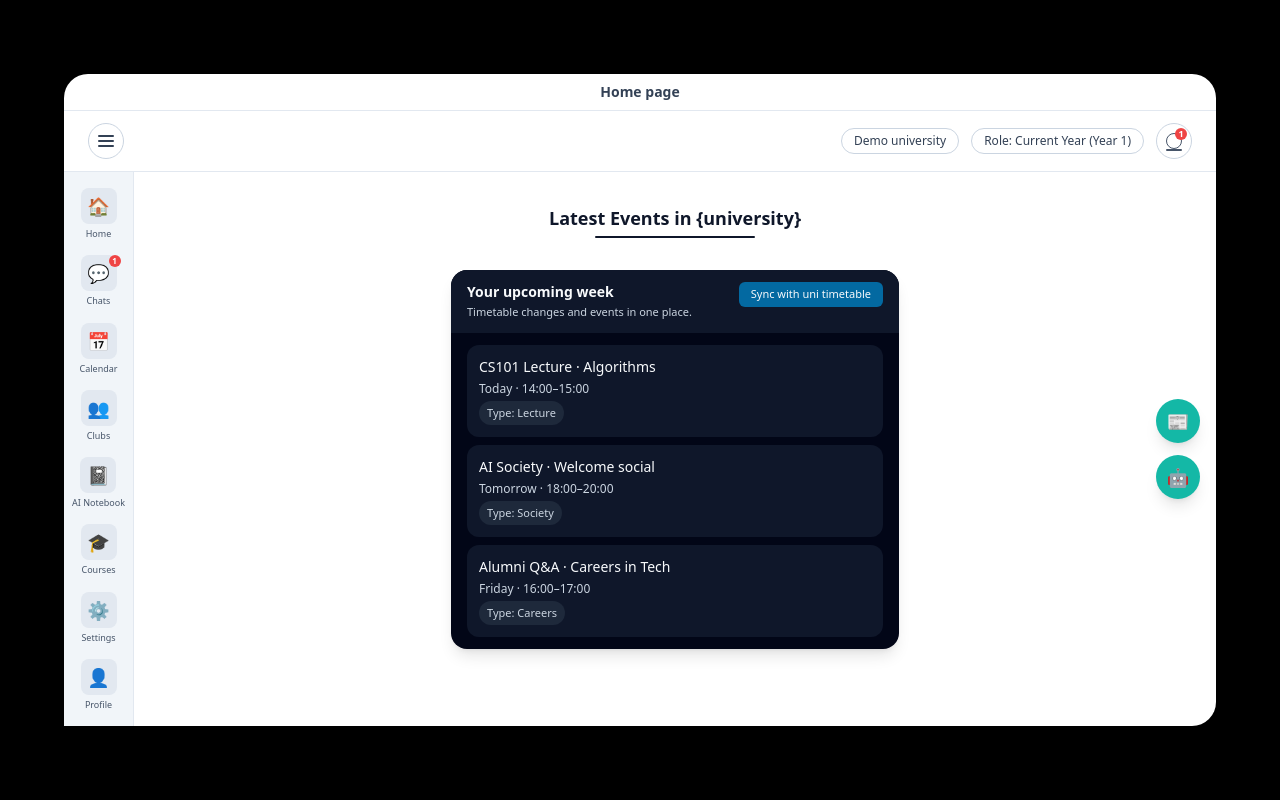
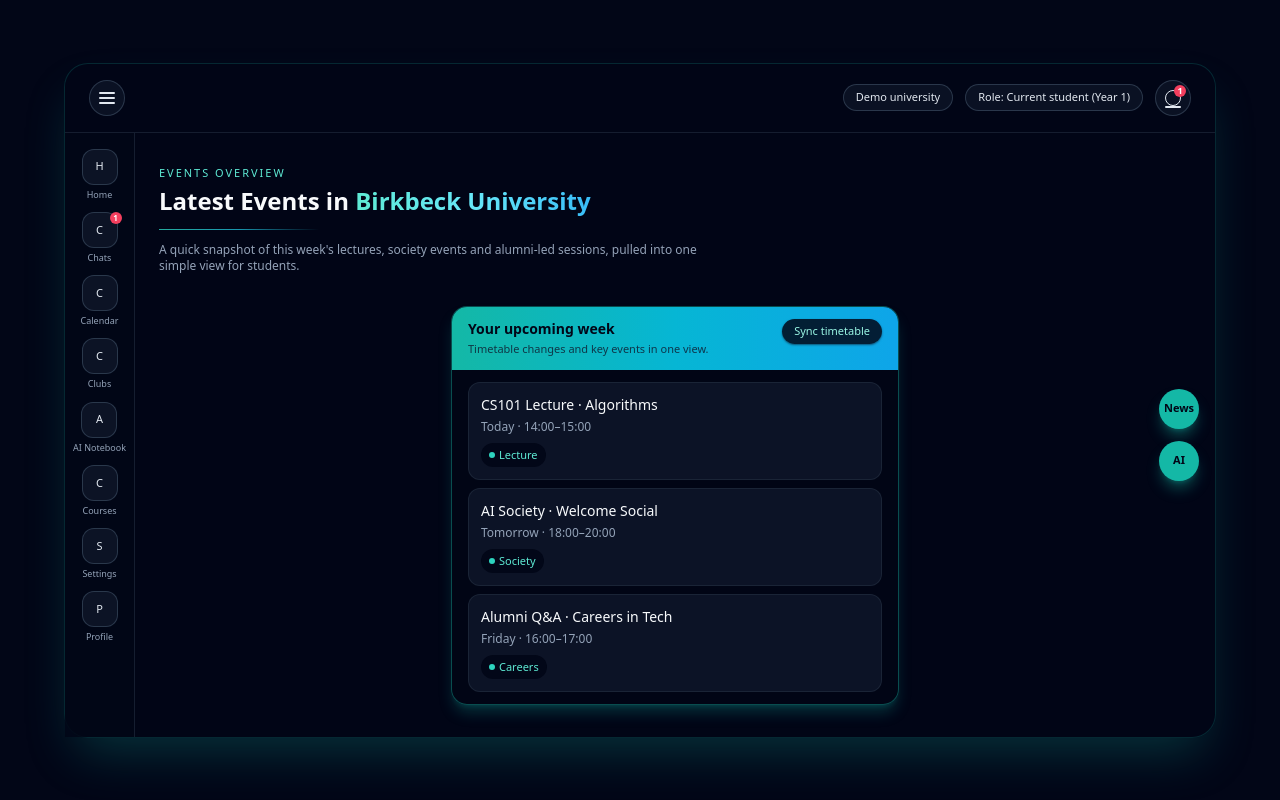
Before and after one commit to linguist101/Acaderra, a Next.js app in the folder web/: page /demo in a window 1280 px wide. Built offline with nearby package versions, Linux system fonts and the light colour scheme.

Commit message:
Update page.tsx

```diff
--- a/web/src/app/demo/page.tsx
+++ b/web/src/app/demo/page.tsx
@@ -1,4 +1,6 @@
-// src/app/demo/page.tsx
+"use client";
+
+import { useState } from "react";
 
 const mockEvents = [
   {
@@ -9,7 +11,7 @@
   },
   {
     id: 2,
-    title: "AI Society · Welcome social",
+    title: "AI Society · Welcome Social",
     time: "Tomorrow · 18:00–20:00",
     type: "Society",
   },
@@ -22,130 +24,145 @@
 ];
 
 export default function DemoHomePage() {
+  const [sidebarCollapsed, setSidebarCollapsed] = useState(true);
+
   return (
-    <main className="min-h-screen bg-black text-slate-900">
-      {/* Center the main white app frame on black background */}
-      <div className="flex min-h-screen items-center justify-center px-4 py-6">
-        <div className="relative flex w-full max-w-6xl flex-col rounded-3xl bg-white shadow-2xl">
+    <main className="min-h-screen bg-slate-950 text-slate-50">
+      {/* Background accent */}
+      <div className="pointer-events-none fixed inset-0 -z-10 bg-[radial-gradient(circle_at_top,_rgba(45,212,191,0.18),_transparent_55%),radial-gradient(circle_at_bottom,_rgba(8,47,73,0.85),_rgba(15,23,42,1))]" />
 
-          {/* Top strip label */}
-          <div className="border-b border-slate-200 py-2 text-center text-sm font-semibold text-slate-700">
-            Home page
-          </div>
-
-          {/* Header bar inside frame */}
-          <header className="flex items-center justify-between gap-4 border-b border-slate-200 px-6 py-3">
-
-            {/* Left Hamburger */}
+      <div className="flex min-h-screen items-center justify-center px-4 py-8">
+        {/* Main app frame */}
+        <div className="flex w-full max-w-6xl flex-col rounded-3xl border border-teal-500/20 bg-slate-950/80 shadow-2xl shadow-teal-500/25 backdrop-blur-md">
+          {/* Header */}
+          <header className="flex items-center justify-between gap-4 border-b border-slate-800/70 px-6 py-4">
+            {/* Left: hamburger */}
             <button
-              className="flex h-9 w-9 items-center justify-center rounded-full border border-slate-300 text-slate-700 hover:bg-slate-100"
-              aria-label="Open sidebar"
+              className="flex h-9 w-9 items-center justify-center rounded-full border border-slate-700/80 bg-slate-900/70 text-slate-200 hover:border-teal-400 hover:text-teal-300"
+              aria-label="Toggle sidebar"
+              onClick={() => setSidebarCollapsed((prev) => !prev)}
             >
               <span className="flex flex-col gap-[3px]">
-                <span className="block h-[2px] w-4 rounded-full bg-slate-700" />
-                <span className="block h-[2px] w-4 rounded-full bg-slate-700" />
-                <span className="block h-[2px] w-4 rounded-full bg-slate-700" />
+                <span className="block h-[2px] w-4 rounded-full bg-current" />
+                <span className="block h-[2px] w-4 rounded-full bg-current" />
+                <span className="block h-[2px] w-4 rounded-full bg-current" />
               </span>
             </button>
 
             <div className="flex-1" />
 
-            {/* Right: university + role + bell */}
-            <div className="flex items-center gap-3 text-xs">
-              <span className="rounded-full border border-slate-300 px-3 py-1 text-slate-700">
+            {/* Right: environment + role + bell */}
+            <div className="flex items-center gap-3 text-[11px]">
+              <span className="rounded-full border border-slate-700/80 bg-slate-900/70 px-3 py-1 text-slate-200">
                 Demo university
               </span>
 
-              <span className="rounded-full border border-slate-300 px-3 py-1 text-slate-700">
-                Role: Current Year (Year 1)
+              <span className="rounded-full border border-slate-700/80 bg-slate-900/70 px-3 py-1 text-slate-200">
+                Role: Current student (Year 1)
               </span>
 
-              {/* Notification Bell */}
               <button
-                className="relative flex h-9 w-9 items-center justify-center rounded-full border border-slate-300 text-slate-700 hover:bg-slate-100"
+                className="relative flex h-9 w-9 items-center justify-center rounded-full border border-slate-700/80 bg-slate-900/70 text-slate-200 hover:border-teal-400 hover:text-teal-300"
                 aria-label="Notifications"
               >
-                <span className="relative block h-4 w-4 rounded-full border border-slate-600" />
-                <span className="absolute bottom-[7px] h-[2px] w-4 rounded-full bg-slate-600" />
-
-                <span className="absolute right-1 top-1 inline-flex h-3 w-3 items-center justify-center rounded-full bg-red-500 text-[9px] font-semibold text-white">
+                {/* Simple bell shape */}
+                <span className="relative block h-4 w-4 rounded-full border border-current" />
+                <span className="absolute bottom-[7px] h-[2px] w-4 rounded-full bg-current" />
+                {/* Notification badge */}
+                <span className="absolute right-1 top-1 inline-flex h-3 w-3 items-center justify-center rounded-full bg-rose-500 text-[9px] font-semibold text-white">
                   1
                 </span>
               </button>
             </div>
           </header>
 
-          {/* Main two-column layout */}
-          <div className="grid min-h-[520px] grid-cols-[70px,minmax(0,1fr)]">
-
-            {/* LEFT SIDEBAR */}
-            <aside className="flex flex-col items-center gap-4 border-r border-slate-200 bg-slate-100 px-2 py-4 text-[11px] text-slate-700">
-              <SidebarIcon label="Home" symbol="🏠" />
-              <SidebarIcon label="Chats" symbol="💬" notification />
-              <SidebarIcon label="Calendar" symbol="📅" />
-              <SidebarIcon label="Clubs" symbol="👥" />
-              <SidebarIcon label="AI Notebook" symbol="📓" />
-              <SidebarIcon label="Courses" symbol="🎓" />
-              <SidebarIcon label="Settings" symbol="⚙️" />
-              <SidebarIcon label="Profile" symbol="👤" />
+          {/* Main layout: sidebar + content */}
+          <div
+            className="grid min-h-[520px]"
+            style={{
+              gridTemplateColumns: sidebarCollapsed
+                ? "70px minmax(0,1fr)"
+                : "220px minmax(0,1fr)",
+            }}
+          >
+            {/* Sidebar */}
+            <aside className="flex flex-col items-center gap-3 border-r border-slate-800/70 bg-slate-950/85 px-2 py-4 text-[11px] text-slate-300 transition-all duration-200">
+              <SidebarItem label="Home" collapsed={sidebarCollapsed} />
+              <SidebarItem label="Chats" collapsed={sidebarCollapsed} notification />
+              <SidebarItem label="Calendar" collapsed={sidebarCollapsed} />
+              <SidebarItem label="Clubs" collapsed={sidebarCollapsed} />
+              <SidebarItem label="AI Notebook" collapsed={sidebarCollapsed} />
+              <SidebarItem label="Courses" collapsed={sidebarCollapsed} />
+              <SidebarItem label="Settings" collapsed={sidebarCollapsed} />
+              <SidebarItem label="Profile" collapsed={sidebarCollapsed} />
             </aside>
 
-            {/* RIGHT CONTENT AREA */}
+            {/* Content */}
             <section className="relative px-6 py-8">
-
-              {/* Section Title */}
-              <div className="text-center">
-                <h1 className="text-lg font-semibold text-slate-900">
-                  Latest Events in {`{university}`}
-                </h1>
-                <div className="mx-auto mt-1 h-[2px] w-40 rounded-full bg-slate-900" />
+              {/* Heading block */}
+              <div className="max-w-xl">
+                <p className="text-[11px] font-medium uppercase tracking-[0.18em] text-teal-300">
+                  Events overview
+                </p>
+                <div className="mt-1 flex flex-wrap items-baseline gap-2">
+                  <h1 className="text-xl font-semibold text-slate-50 md:text-2xl">
+                    Latest Events in{" "}
+                    <span className="inline-block bg-gradient-to-r from-teal-300 via-cyan-300 to-sky-400 bg-clip-text text-transparent">
+                      Birkbeck University
+                    </span>
+                  </h1>
+                </div>
+                <div className="mt-3 h-px w-40 bg-gradient-to-r from-teal-400/80 via-cyan-400/70 to-transparent" />
+                <p className="mt-3 text-xs text-slate-400">
+                  A quick snapshot of this week&apos;s lectures, society events and
+                  alumni-led sessions, pulled into one simple view for students.
+                </p>
               </div>
 
-              {/* Events Card */}
+              {/* Centered upcoming week card */}
               <div className="mt-8 flex justify-center">
-                <div className="w-full max-w-md rounded-2xl bg-slate-950 text-slate-50 shadow-lg">
-
-                  {/* Card Header */}
-                  <div className="flex items-start justify-between rounded-t-2xl bg-slate-900 px-4 py-3">
+                <div className="w-full max-w-md overflow-hidden rounded-2xl border border-teal-500/40 bg-slate-950/95 shadow-lg shadow-teal-500/25">
+                  {/* Card header with synced theme */}
+                  <div className="flex items-start justify-between bg-gradient-to-r from-teal-500 via-cyan-500 to-sky-500 px-4 py-3 text-slate-950">
                     <div>
                       <p className="text-sm font-semibold">Your upcoming week</p>
-                      <p className="mt-0.5 text-[11px] text-slate-300">
-                        Timetable changes and events in one place.
+                      <p className="mt-0.5 text-[11px] text-slate-900/80">
+                        Timetable changes and key events in one view.
                       </p>
                     </div>
-
-                    <button className="rounded-md bg-sky-700 px-3 py-1 text-[11px] font-medium text-slate-50 hover:bg-sky-600">
-                      Sync with uni timetable
+                    <button className="rounded-full bg-slate-950/85 px-3 py-1 text-[11px] font-medium text-teal-200 shadow-sm shadow-slate-900/60 hover:bg-slate-900">
+                      Sync timetable
                     </button>
                   </div>
 
-                  {/* Events List */}
+                  {/* Events list */}
                   <div className="space-y-2 px-4 py-3 text-sm">
                     {mockEvents.map((ev) => (
-                      <div key={ev.id} className="rounded-xl bg-slate-900 px-3 py-3">
+                      <div
+                        key={ev.id}
+                        className="rounded-xl border border-slate-800/80 bg-slate-900/85 px-3 py-3"
+                      >
                         <p className="text-slate-50">{ev.title}</p>
-                        <p className="mt-1 text-xs text-slate-300">{ev.time}</p>
-                        <p className="mt-1 inline-flex rounded-full bg-slate-800 px-2 py-0.5 text-[11px] text-slate-300">
-                          Type: {ev.type}
+                        <p className="mt-1 text-xs text-slate-400">{ev.time}</p>
+                        <p className="mt-2 inline-flex items-center rounded-full bg-slate-950/90 px-2 py-0.5 text-[11px] text-teal-300">
+                          <span className="mr-1 h-1.5 w-1.5 rounded-full bg-teal-400" />
+                          {ev.type}
                         </p>
                       </div>
                     ))}
                   </div>
-
                 </div>
               </div>
 
-              {/* Floating Right Buttons */}
-              <div className="pointer-events-none absolute inset-y-0 right-4 flex flex-col items-end justify-center gap-3">
-                <button className="pointer-events-auto flex h-11 w-11 items-center justify-center rounded-full bg-teal-500 text-white shadow-lg hover:bg-teal-400">
-                  <span className="text-lg">📰</span>
+              {/* Right floating buttons (kept minimal, in theme) */}
+              <div className="pointer-events-none absolute inset-y-0 right-4 hidden flex-col items-end justify-center gap-3 md:flex">
+                <button className="pointer-events-auto flex h-10 w-10 items-center justify-center rounded-full bg-teal-500 text-slate-950 shadow-lg shadow-teal-500/40 hover:bg-teal-400 text-[11px] font-semibold">
+                  News
                 </button>
-
-                <button className="pointer-events-auto flex h-11 w-11 items-center justify-center rounded-full bg-teal-500 text-white shadow-lg hover:bg-teal-400">
-                  <span className="text-lg">🤖</span>
+                <button className="pointer-events-auto flex h-10 w-10 items-center justify-center rounded-full bg-teal-500 text-slate-950 shadow-lg shadow-teal-500/40 hover:bg-teal-400 text-[11px] font-semibold">
+                  AI
                 </button>
               </div>
-
             </section>
           </div>
         </div>
@@ -154,31 +171,53 @@
   );
 }
 
-/* SIDEBAR ICON COMPONENT */
-function SidebarIcon({
+/**
+ * Sidebar item that supports collapsed/expanded states.
+ * - collapsed: 70px wide, icon+small label under
+ * - expanded: wider, icon + text in a row
+ */
+function SidebarItem({
   label,
-  symbol,
+  collapsed,
   notification,
 }: {
   label: string;
-  symbol: string;
+  collapsed: boolean;
   notification?: boolean;
 }) {
+  if (collapsed) {
+    // Collapsed: stacked
+    return (
+      <div className="relative flex flex-col items-center gap-1">
+        <div className="flex h-9 w-9 items-center justify-center rounded-xl border border-slate-700/80 bg-slate-900/80 text-[11px] text-slate-200">
+          {label[0]}
+        </div>
+        {notification && (
+          <span className="absolute -right-1 top-0 inline-flex h-3 w-3 items-center justify-center rounded-full bg-rose-500 text-[8px] font-semibold text-white">
+            1
+          </span>
+        )}
+        <span className="text-[9px] text-slate-400 text-center leading-tight">
+          {label}
+        </span>
+      </div>
+    );
+  }
+
+  // Expanded: icon + text row
   return (
-    <div className="relative flex flex-col items-center gap-1">
-      <div className="flex h-9 w-9 items-center justify-center rounded-lg bg-slate-200 text-lg">
-        {symbol}
+    <button className="group relative flex w-full items-center gap-3 rounded-lg px-2 py-1.5 text-left text-slate-200 hover:bg-slate-900/70">
+      <div className="flex h-8 w-8 items-center justify-center rounded-xl border border-slate-700/80 bg-slate-900/80 text-[11px] text-slate-200">
+        {label[0]}
       </div>
-
+      <span className="text-[11px] text-slate-200 group-hover:text-teal-200">
+        {label}
+      </span>
       {notification && (
-        <span className="absolute -right-1 top-0 inline-flex h-3 w-3 items-center justify-center rounded-full bg-red-500 text-[8px] font-semibold text-white">
+        <span className="absolute right-2 inline-flex h-3 w-3 items-center justify-center rounded-full bg-rose-500 text-[8px] font-semibold text-white">
           1
         </span>
       )}
-
-      <span className="text-[9px] text-slate-600 text-center leading-tight">
-        {label}
-      </span>
-    </div>
+    </button>
   );
 }
```
